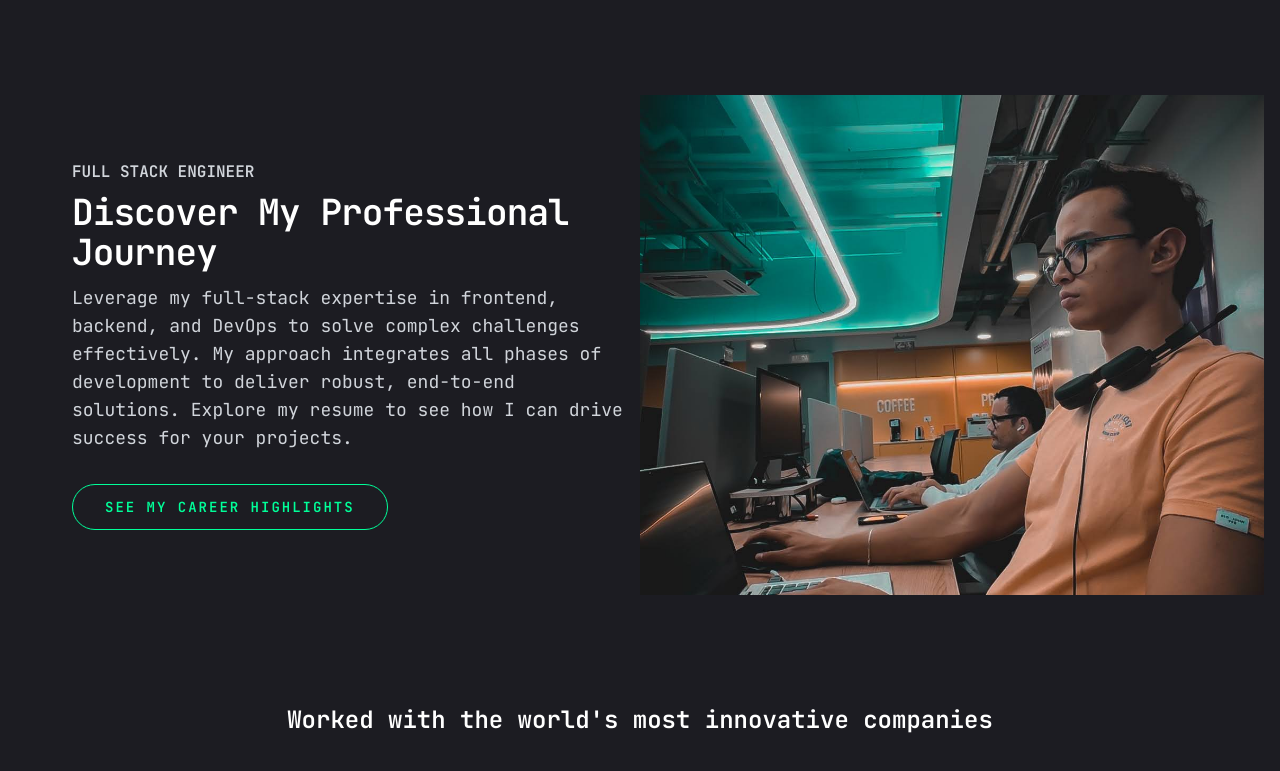
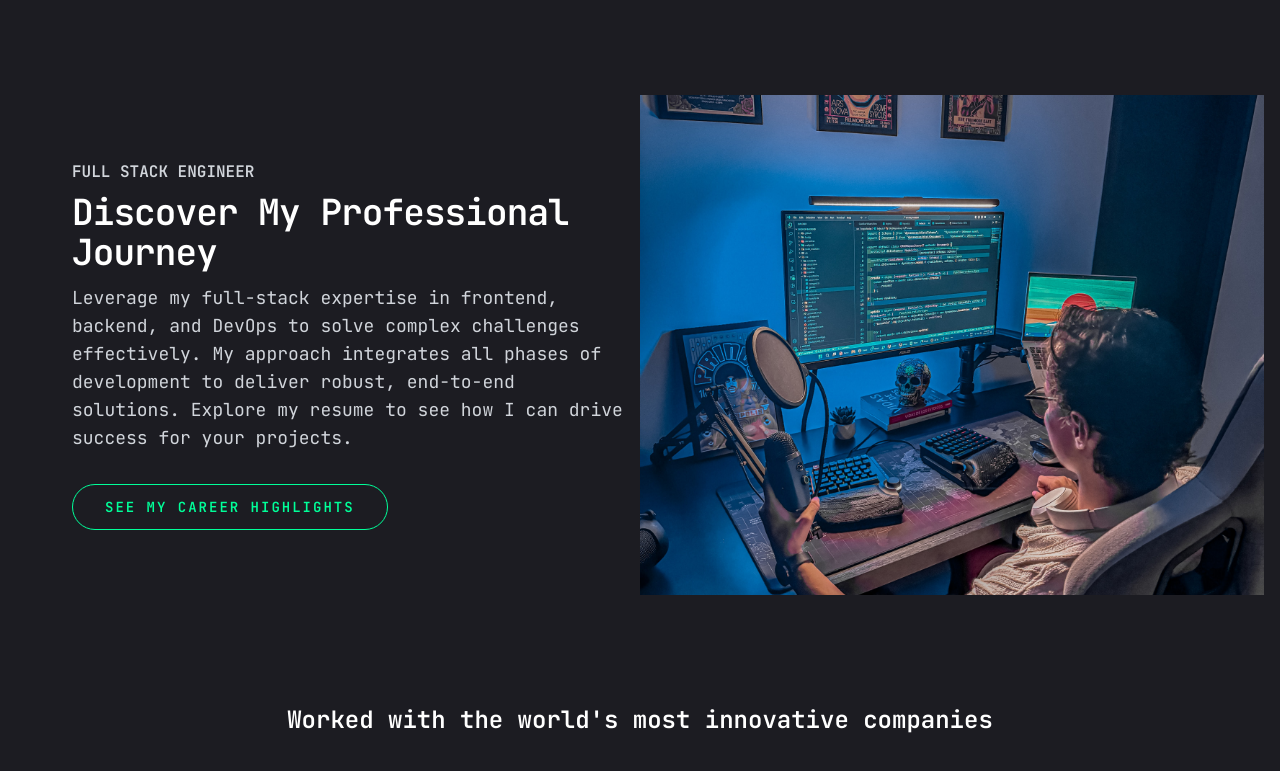
Before and after one commit to edwardramirez31/architech-portfolio, a Next.js app: page / in a window 1280 px wide. Shown: the part 679-1450 px from the top of the page. Built offline with nearby package versions, Linux system fonts and the light colour scheme.

Commit message:
feat: update features picture

```diff
--- a/components/shared/Features.tsx
+++ b/components/shared/Features.tsx
@@ -61,7 +61,7 @@ const Features: React.FunctionComponent = () => {
             loading="lazy"
             fill
             className="w-full h-full object-cover"
-            src="/assets/IMG_6867.jpg"
+            src="/assets/setup/IMG_3564.jpg"
             alt=""
           />
         </div>
```
Also changed, not shown: public/assets/setup/IMG_3564.jpg (added).
